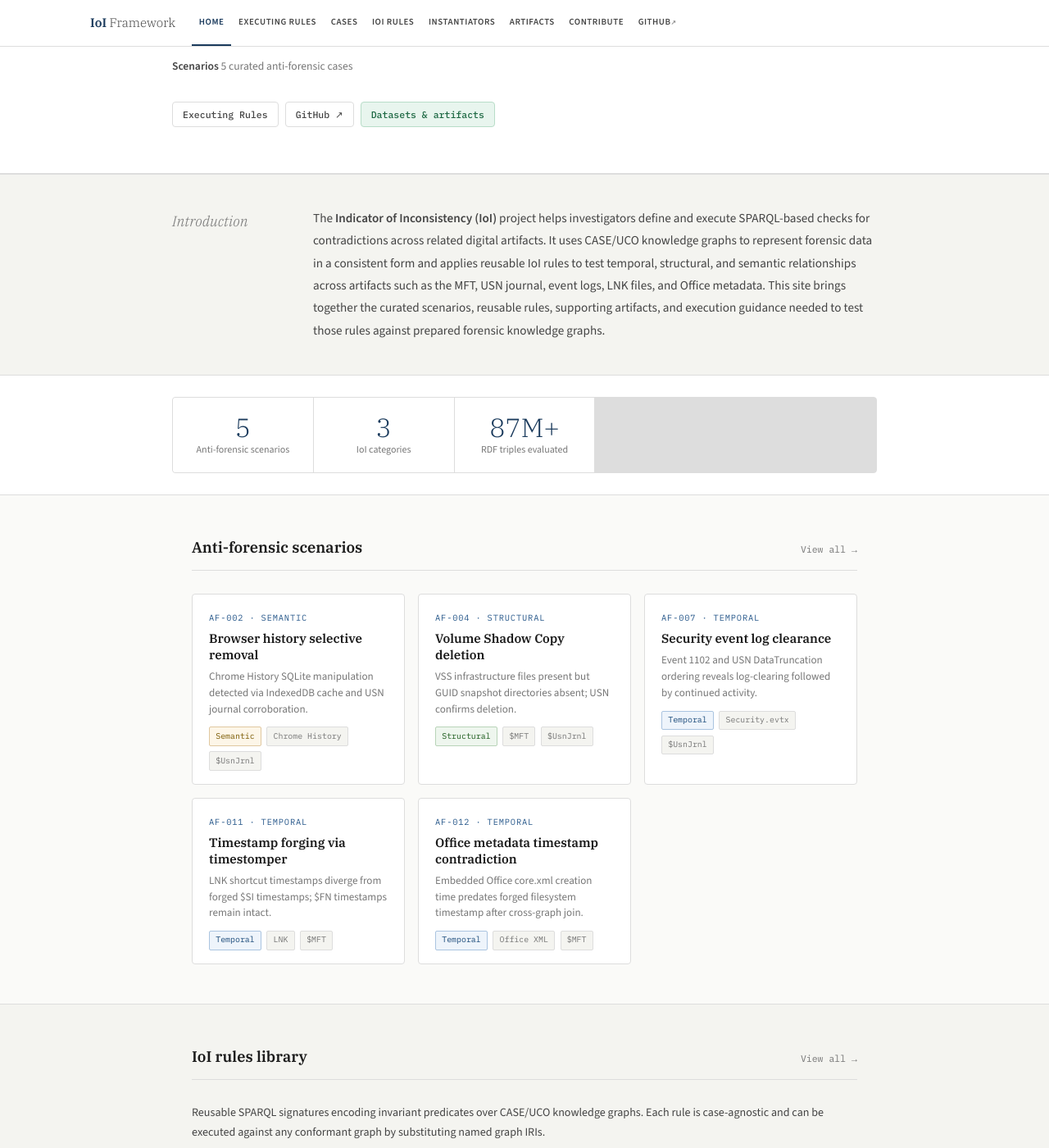
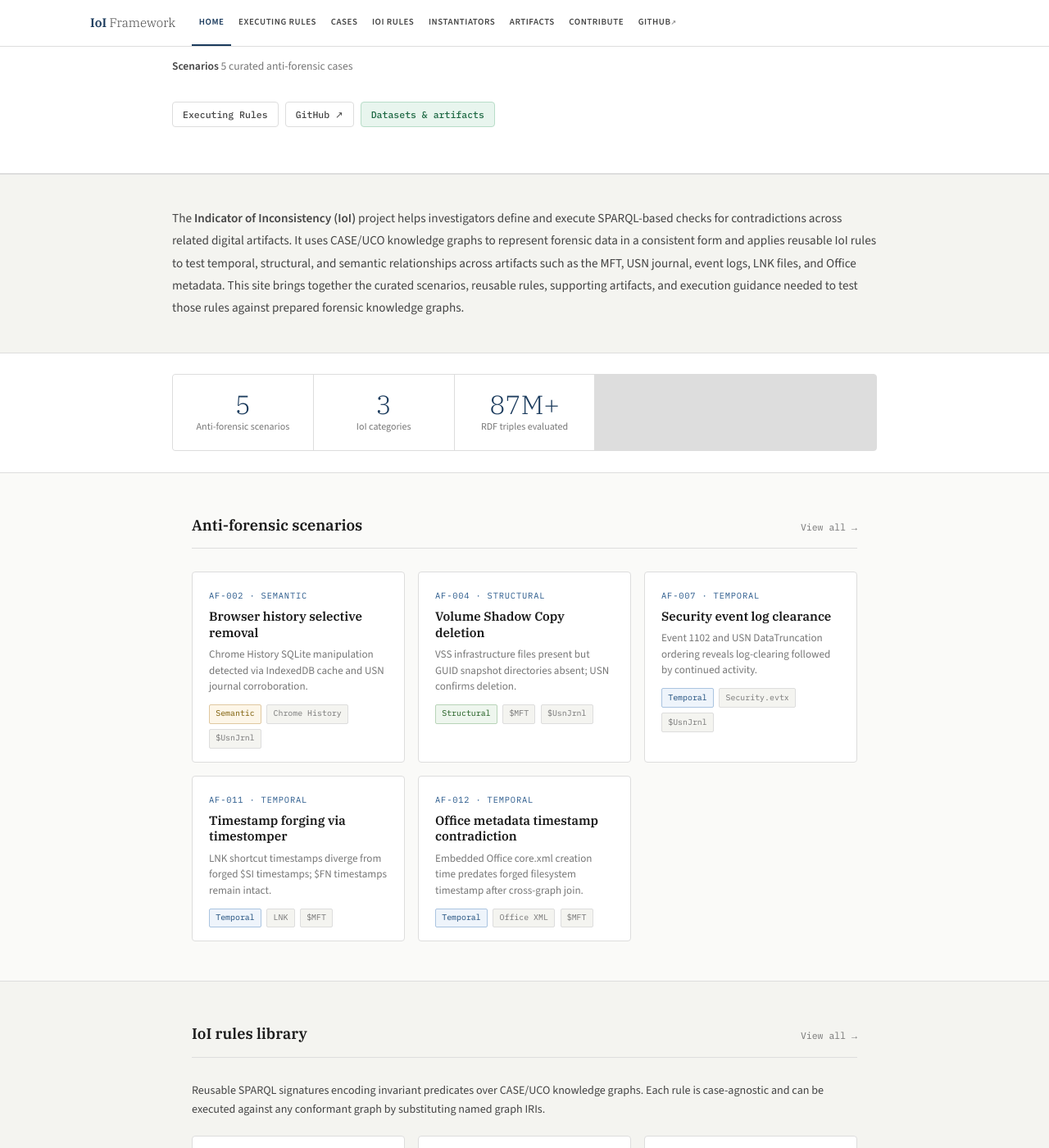
Before and after one commit to ioi-framework/ioi-framework.github.io, a Jekyll site: the page built from index.html, in a window 1280 px wide and 1400 px high, scrolled down 282 px. Shown: the whole window at 82% size. Built offline with Jekyll 4.4.1, drawn with Linux system fonts in a browser that asks for light colours.

Commit message:
remove intro label and left-align description

```diff
--- a/assets/css/main.css
+++ b/assets/css/main.css
@@ -137,9 +137,9 @@ a:hover { color: var(--accent); }
 
 /* ── Abstract section ─────────────────────────────────────── */
 .abstract-section { background: var(--bg-tint); border-top: 1px solid var(--rule); border-bottom: 1px solid var(--rule); padding: 2.5rem 1.5rem; }
-.abstract-inner { max-width: var(--max-w); margin: 0 auto; display: grid; grid-template-columns: 140px 1fr; gap: 2rem; }
+.abstract-inner { max-width: var(--max-w); margin: 0 auto; }
 .abstract-label { font-family: var(--serif); font-style: italic; font-weight: 300; font-size: 1.1rem; color: var(--ink-light); padding-top: 0.15rem; }
-.abstract-text { font-size: 0.95rem; color: var(--ink-mid); line-height: 1.8; }
+.abstract-text { font-size: 0.95rem; color: var(--ink-mid); line-height: 1.8; text-align: left; }
 
 /* ── Highlights strip ─────────────────────────────────────── */
 .highlights { display: grid; grid-template-columns: repeat(auto-fill, minmax(160px, 1fr)); gap: 1px; background: var(--rule); border: 1px solid var(--rule); border-radius: var(--radius); overflow: hidden; margin: 1.5rem 0; }
--- a/index.html
+++ b/index.html
@@ -26,7 +26,6 @@ title: "Indicator of Inconsistency Framework"
 <!-- ── Introduction ───────────────────────────────────────── -->
 <div class="abstract-section">
   <div class="abstract-inner">
-    <div class="abstract-label">Introduction</div>
     <div class="abstract-text">
       The <strong>Indicator of Inconsistency (IoI)</strong> project helps investigators define and execute SPARQL-based checks for contradictions across related digital artifacts. It uses CASE/UCO knowledge graphs to represent forensic data in a consistent form and applies reusable IoI rules to test temporal, structural, and semantic relationships across artifacts such as the MFT, USN journal, event logs, LNK files, and Office metadata. This site brings together the curated scenarios, reusable rules, supporting artifacts, and execution guidance needed to test those rules against prepared forensic knowledge graphs.
     </div>
```
